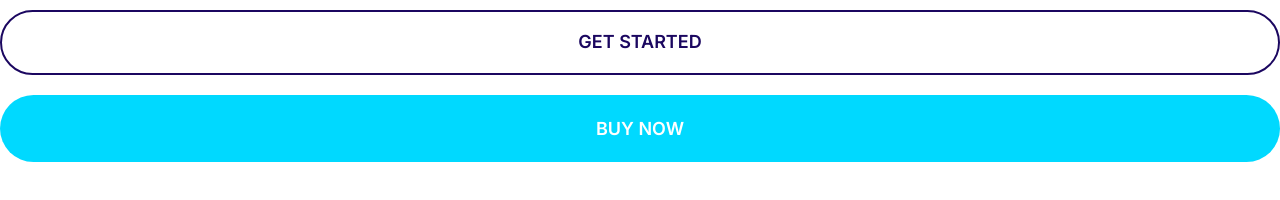
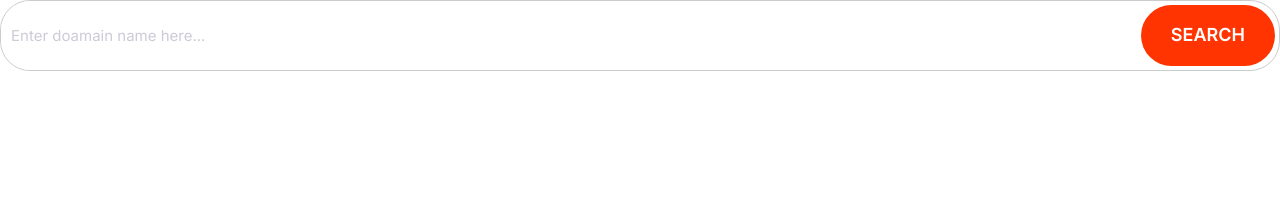
Before and after one commit to AntonioAlgaba/Cloud-hosting, a plain HTML site: page index.html in a window 1280 px wide. Drawn offline with Linux system fonts and the light colour scheme.

Commit message:
Buil Input and @Input plus button components

```diff
--- a/CSS/style.css
+++ b/CSS/style.css
@@ -4,6 +4,8 @@
     --color-accent: #ff3400;
     --color-headings: #1b0760;
     --color-body: #918ca4;
+    --color-border: #ccc;
+    --border-radius: 30px;
 }
 
 *, *::after, *::before {
@@ -231,3 +233,40 @@ a {
         font-size: 1.5rem;
     }
 }
+
+/* Input */
+
+.input {
+    border-radius: var(--border-radius);
+    border: 1px solid var(--color-border);
+    color: var(--color-headings);
+    font-size: 2rem;
+    outline: 0;
+    padding: 1.5rem 3.5rem;
+}
+
+::placeholder {
+    color: #cdcbd7;
+}
+
+.input-group {
+    border: 1px solid var(--color-border);
+    border-radius: var(--border-radius);
+    display: flex;
+}
+
+.input-group .input {
+    border: 0;
+    flex-grow: 1;
+    padding: 1.5rem 1rem;
+}
+
+.input-group .btn {
+    margin: 4px;
+}
+
+@media screen and (min-width: 1024px){
+    .input {
+        font-size:1.5rem;
+    }
+}
--- a/index.html
+++ b/index.html
@@ -4,9 +4,12 @@
     <meta charset="UTF-8" />
     <meta name="viewport" content="width=device-width, initial-scale=1.0" />
     <title>Document</title>
-    <link rel="preconnect" href="https://fonts.googleapis.com">
-    <link rel="preconnect" href="https://fonts.gstatic.com" crossorigin>
-    <link href="https://fonts.googleapis.com/css2?family=Inter:opsz,wght@14..32,100..900&display=swap" rel="stylesheet">
+    <link rel="preconnect" href="https://fonts.googleapis.com" />
+    <link rel="preconnect" href="https://fonts.gstatic.com" crossorigin />
+    <link
+      href="https://fonts.googleapis.com/css2?family=Inter:opsz,wght@14..32,100..900&display=swap"
+      rel="stylesheet"
+    />
     <link rel="stylesheet" href="CSS/normalize.css" />
     <link rel="stylesheet" href="CSS/style.css" />
   </head>
@@ -17,7 +20,13 @@
    <h3>Heading 3</h3>
    <p>Lorem ipsum dolor sit amet consectetur adipisicing elit. Praesentium facere magnam enim veniam reiciendis fugit similique quam sapiente ullam temporibus.</p>
  -->
-   <button class="btn btn--outline btn--block">Get Started</button>
-   <a href="" class="btn btn--secondary btn--block">Buy now</a>
+    <div class="input-group">
+      <input
+        type="text"
+        class="input"
+        placeholder="Enter doamain name here..."
+      />
+      <button class="btn btn--accent">Search</button>
+    </div>
   </body>
 </html>
```
Also changed, not shown: components/input-button.html (added, +8 -0 lines), components/input.html (added, +1 -0 lines).
